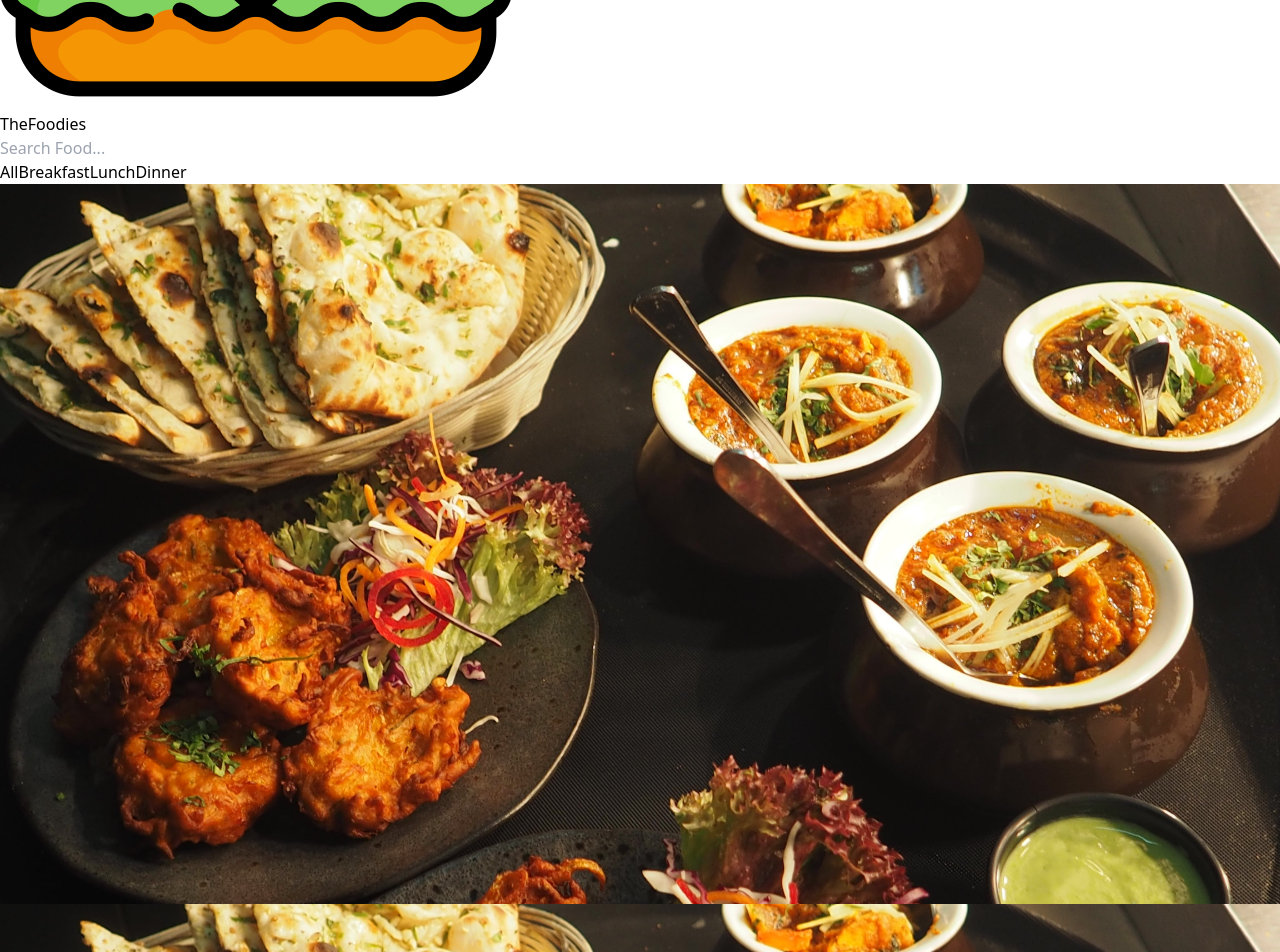
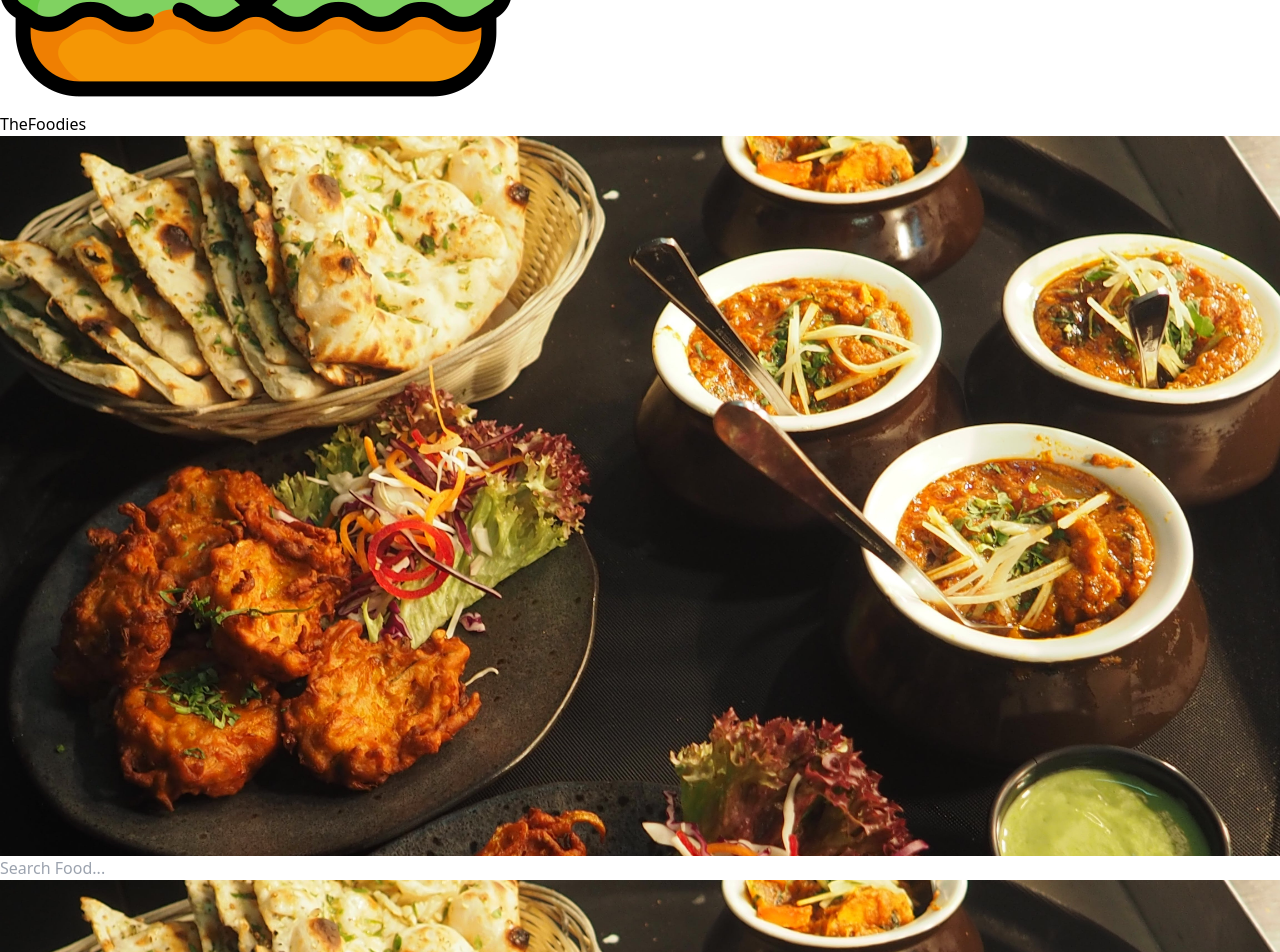
Before and after one commit to PratikOdpalliwar/react-food-app, a React (Vite) app: page / in a window 1280 px wide. Shown: the part 400-1352 px from the top of the page. Built offline with nearby package versions, Linux system fonts and the light colour scheme.

Commit message:
search bar added on the home page

```diff
--- a/package.json
+++ b/package.json
@@ -10,6 +10,7 @@
     "preview": "vite preview"
   },
   "dependencies": {
+    "axios": "^1.6.7",
     "react": "^18.2.0",
     "react-dom": "^18.2.0"
   },
--- a/src/App.jsx
+++ b/src/App.jsx
@@ -1,8 +1,11 @@
-import React from 'react'
+import React, { useEffect } from 'react'
 import Navbar from './components/Navbar/Navbar'
 import Home from './components/Home/Home'
 
 const App = () => {
+  // const APP_ID = "a52b4d43";
+  // const APP_KEY = "e0e5c667605f5e91d8275c973531b80a";
+
   return (
     <div>
    <Navbar/>
--- a/src/components/Home/Home.jsx
+++ b/src/components/Home/Home.jsx
@@ -1,26 +1,34 @@
-import React from 'react'
-import FoodBox from '../FoodBox/FoodBox'
-
+import React from "react";
+import FoodBox from "../FoodBox/FoodBox";
+import axios from "axios";
 
 const Home = () => {
   return (
-    <div className="z-0 w-full">
+    <div>
+      <div className="z-0 w-full relative">
         <img src="./background/food.jpg" alt="" />
 
-        <div className="flex flex-row flex-wrap items-center justify-center">
-            <FoodBox/>
-            <FoodBox/>
-            <FoodBox/>
-            <FoodBox/>
-            <FoodBox/>
-            <FoodBox/>
-            <FoodBox/>
-            <FoodBox/>
-            <FoodBox/>
-            <FoodBox/>
-        </div>
+        <input
+          type="text"
+          placeholder="Search Food..."
+          className="absolute right-1/3 left-1/3 top-1/3 border-2 border-violet-500 w-22 rounded px-2"
+        />
+      </div>
+
+      <div className="flex flex-row flex-wrap items-center justify-center">
+        <FoodBox />
+        <FoodBox />
+        <FoodBox />
+        <FoodBox />
+        <FoodBox />
+        <FoodBox />
+        <FoodBox />
+        <FoodBox />
+        <FoodBox />
+        <FoodBox />
+      </div>
     </div>
-  )
-}
+  );
+};
 
-export default Home
+export default Home;
--- a/src/components/Navbar/Navbar.jsx
+++ b/src/components/Navbar/Navbar.jsx
@@ -21,11 +21,11 @@ const Navbar = () => {
        </h1>
         </div>
 
-        <input type="text"
-        placeholder='Search Food...' className="border-2 border-violet-500 w-22 rounded px-2" />
+        {/* <input type="text"
+        placeholder='Search Food...' className="border-2 border-violet-500 w-22 rounded px-2" /> */}
     </div>
 
-    <div className="h-1/2 flex flex-row justify-center items-center m-2">
+    {/* <div className="h-1/2 flex flex-row justify-center items-center m-2">
         <button className="w-20 h-6 m-2 p-3 bg-red-500 text-white font-bold flex justify-center items-center font-sans rounded text-sm">
             All
         </button>
@@ -38,7 +38,7 @@ const Navbar = () => {
         <button className="w-20 h-6 m-2 p-3 bg-red-500 text-white font-bold flex justify-center items-center font-sans rounded text-sm">
             Dinner
         </button>
-    </div>
+    </div> */}
 </div>
   )
 }
```
Also changed, not shown: 1 other file (tests, documents, lock files or other folders).
